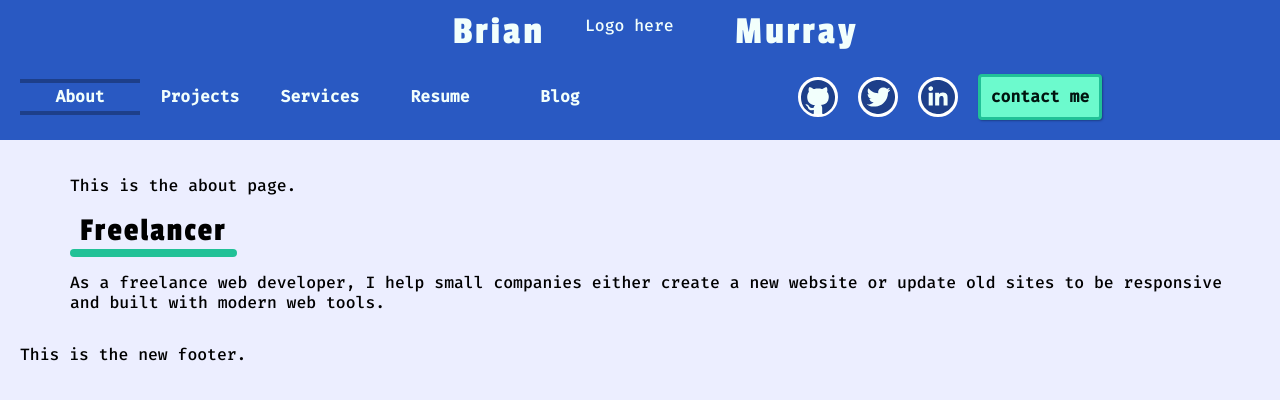
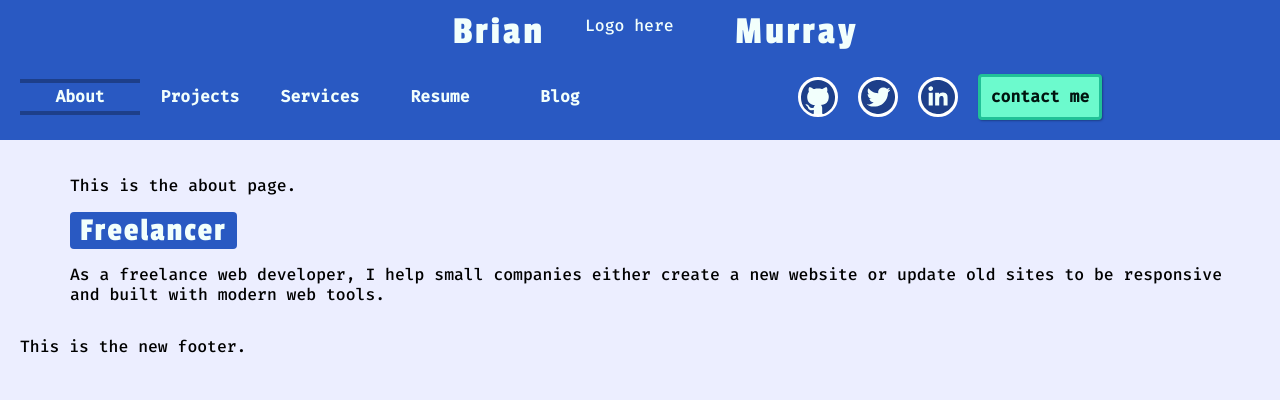
Before and after one commit to murraycoding/portfolio-website, a Next.js app: page /about in a window 1280 px wide. Shown: the top 400 px of the page. Built offline with nearby package versions, Linux system fonts and the light colour scheme.

Commit message:
working on new styles for section title component

```diff
--- a/styles/SectionTitle.module.scss
+++ b/styles/SectionTitle.module.scss
@@ -1,4 +1,26 @@
 @import "variables";
+
+// .sectionTitleClass {
+//   margin-left: 20px;
+//   width: fit-content;
+//   margin-bottom: 10px;
+//   text-align: center;
+//   h2 {
+//     padding: 0px 10px;
+//     text-transform: capitalize;
+//   }
+//   div {
+//     height: 8px;
+//     border-radius: 4px;
+//     background-color: $darkaqua;
+//     transition: all 0.2s ease-in;
+//   }
+//   &:hover {
+//     div {
+//       background-color: $lightaqua;
+//     }
+//   }
+// }
 
 .sectionTitleClass {
   margin-left: 20px;
@@ -8,17 +30,15 @@
   h2 {
     padding: 0px 10px;
     text-transform: capitalize;
+    color: $white;
+    background-color: $blue;
+    border-radius: 4px;
   }
   div {
-    height: 8px;
+    height: 0px;
     border-radius: 4px;
     background-color: $darkaqua;
     transition: all 0.2s ease-in;
-  }
-  &:hover {
-    div {
-      background-color: $lightaqua;
-    }
   }
 }
 
```
